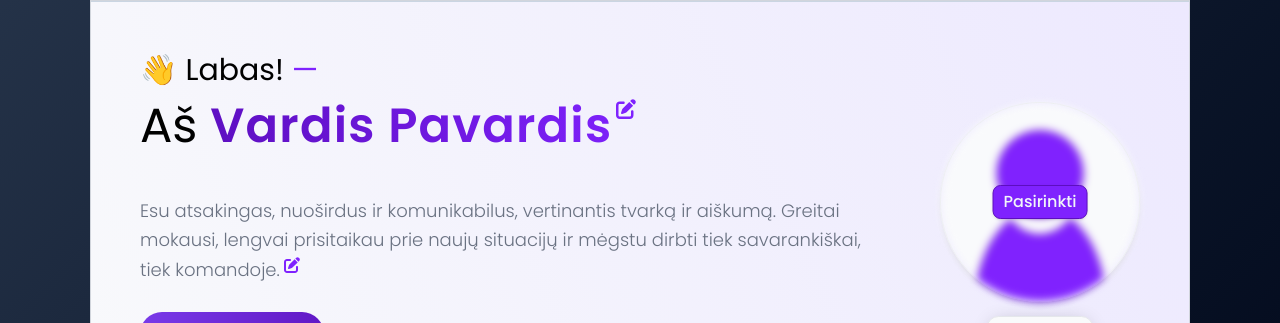
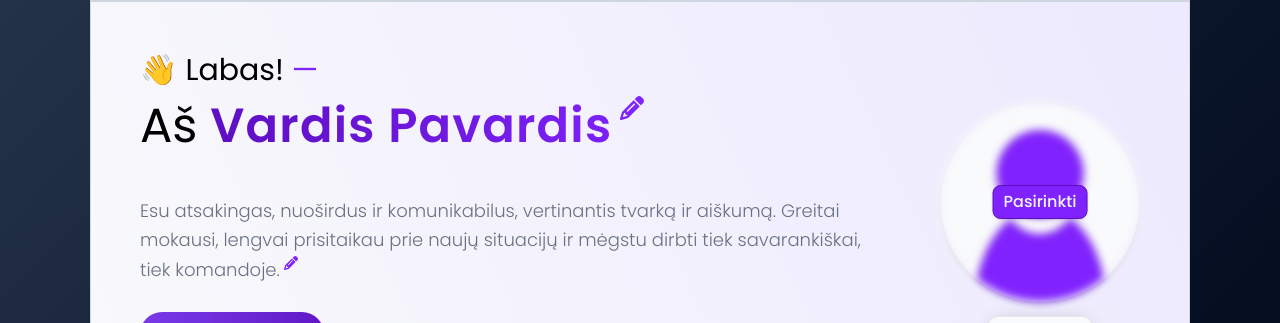
Before and after one commit to vytascepulis/mano-cv, a Next.js app: page /home in a window 1280 px wide. Shown: the part 623-946 px from the top of the page. Built offline with nearby package versions, Linux system fonts and the light colour scheme; no server answers.

Commit message:
updated icons

```diff
--- a/src/pages/home/Designs.tsx
+++ b/src/pages/home/Designs.tsx
@@ -38,7 +38,7 @@ const DesignItem = ({ item }: { item: IDesignItem }) => {
     <a
       href={`${getDomainUrl()}/sablonai?stilius=${item.title.toLowerCase()}`}
       target="_blank"
-      className="grid grid-cols-1 gap-[10px] rounded-xl border border-transparent transition-all md:grid-cols-2 md:gap-[100px] md:p-[30px] hover:md:border-gray-200 hover:md:bg-gray-50 hover:md:shadow-lg"
+      className="grid grid-cols-1 gap-[20px] rounded-xl border border-transparent transition-all md:grid-cols-2 md:gap-[100px] md:p-[30px] hover:md:border-gray-200 hover:md:bg-gray-50 hover:md:shadow-lg"
     >
       <div className="text-dark flex flex-row gap-3 md:gap-5">
         <p className="text-light bg-primary flex h-[40px] w-[40px] shrink-0 items-center justify-center rounded-full text-2xl font-bold md:h-[60px] md:w-[60px] md:text-4xl">
@@ -49,7 +49,7 @@ const DesignItem = ({ item }: { item: IDesignItem }) => {
             {item.title}
             <FontAwesomeIcon
               icon={faArrowUpRightFromSquare}
-              className="text-primary mt-[2px] text-sm"
+              className="text-primary mt-[5px] text-sm"
             />
           </p>
           <p className="text-base font-extralight md:text-lg">
--- a/src/pages/home/ExamplePage/index.tsx
+++ b/src/pages/home/ExamplePage/index.tsx
@@ -4,7 +4,7 @@ import { Poppins } from "next/font/google";
 import { FontAwesomeIcon } from "@fortawesome/react-fontawesome";
 import {
   faFilePdf,
-  faPenToSquare,
+  faPencil,
   faSquarePollVertical,
 } from "@fortawesome/free-solid-svg-icons";
 import React, { useRef, useState } from "react";
@@ -141,8 +141,8 @@ const ExamplePage = () => {
                 >
                   {subdomainData.fullName}
                   <FontAwesomeIcon
-                    icon={faPenToSquare}
-                    className="text-primary mb-[26px] ml-1 text-xl"
+                    icon={faPencil}
+                    className="text-primary mb-[12px] ml-1 text-lg md:mb-[25px] md:ml-2 md:text-2xl"
                   />
                 </span>
               </p>
@@ -155,8 +155,8 @@ const ExamplePage = () => {
                 >
                   {subdomainData.intro}
                   <FontAwesomeIcon
-                    icon={faPenToSquare}
-                    className="text-primary mb-[5px] ml-1 text-base"
+                    icon={faPencil}
+                    className="text-primary mb-[3px] ml-1 text-sm md:mb-[7px]"
                   />
                 </p>
                 <DownloadBtn handleDownload={handleCtaOnClick} />
```
